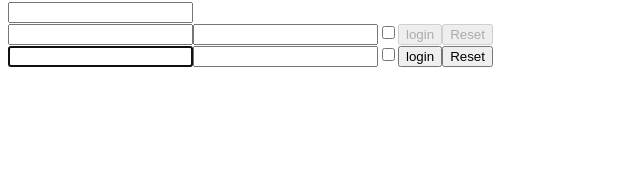
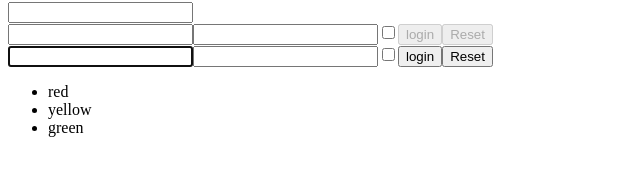
Before and after one commit to AlessandroOnnis/react-exercises, a React (Create React App) app: page / in a window 1280 px wide. Shown: the part 320-496 px from the top of the page, without its empty margins (0-640 px from the left). Built offline with nearby package versions, Linux system fonts and the light colour scheme.

Commit message:
lists-01

```diff
--- a/src/App.js
+++ b/src/App.js
@@ -6,6 +6,7 @@ import { ClickTracker } from './components/clickTracker';
 import { InteractiveWelcome } from './components/interactiveWelcome';
 import { Login } from './components/login';
 import { UncontrolledLogin } from './components/uncontrolledLogin';
+import { Colors } from './components/colors';
 
 class App extends React.Component {
   render() {
@@ -18,6 +19,7 @@ class App extends React.Component {
         <InteractiveWelcome />
         <Login onLogin={(x)=>{console.log(x)}} />
         <UncontrolledLogin />
+        <Colors colors={['red', 'yellow','green']}/>
       </div>
     )
   };
--- /dev/null
+++ b/src/components/colors.js
@@ -0,0 +1,12 @@
+import React from "react";
+
+export class Colors extends React.Component {
+
+    render() {
+        return(
+            <ul>
+                {this.props.colors.map((item) => (<li>{item}</li>))}
+            </ul>
+        )
+    }
+}
```
